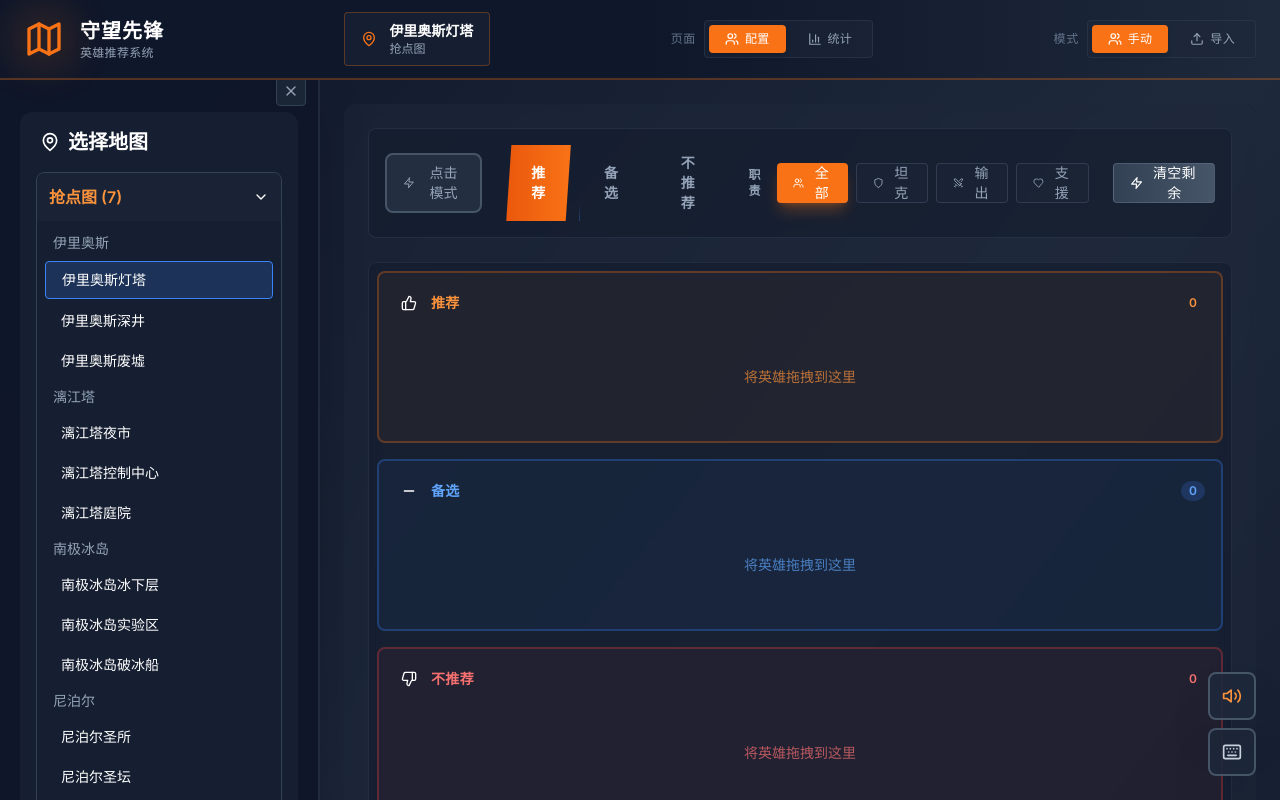
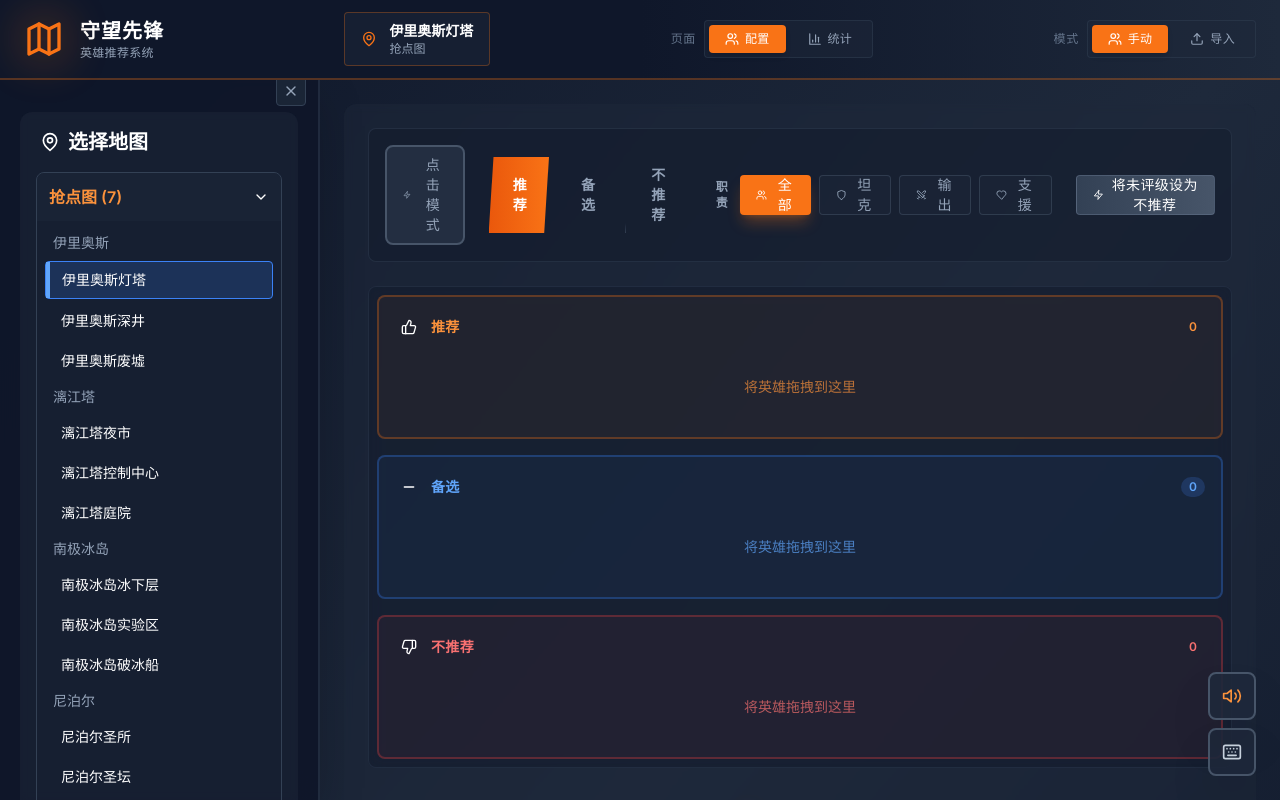
Before and after one commit to yingshiguiqi/ow-hero-picker, a Next.js app: page / in a window 1280 px wide. Both pictures are taken after a click on the button "伊里奥斯灯塔". Shown: the top 800 px of the page. Built offline with nearby package versions, Linux system fonts and the light colour scheme.

Commit message:
UX: 将未评级设为不推荐

```diff
--- a/components/DroppableRatingZone.tsx
+++ b/components/DroppableRatingZone.tsx
@@ -4,6 +4,7 @@
 import { useDroppable } from "@dnd-kit/core";
 import { HeroRating } from "@/data/heroes";
 import { cn } from "@/lib/utils";
+import { Shield, Swords, Heart } from "lucide-react";
 
 interface DroppableRatingZoneProps {
   rating: HeroRating;
@@ -11,6 +12,8 @@
   title: string;
   icon: React.ReactNode;
   count: number;
+  roleSummary?: { tank: number; damage: number; support: number };
+  hintMode?: "drag" | "click";
 }
 
 export default function DroppableRatingZone({
@@ -19,6 +22,8 @@
   title,
   icon,
   count,
+  roleSummary,
+  hintMode = "drag",
 }: DroppableRatingZoneProps) {
   const { isOver, setNodeRef } = useDroppable({
     id: `zone-${rating}`,
@@ -88,6 +93,28 @@
             {title}
           </h3>
         </div>
+        <div className="flex items-center gap-3">
+          {roleSummary && (
+            <div
+              className={cn(
+                "hidden sm:flex items-center gap-2 text-[11px]",
+                style.text
+              )}
+            >
+              <span className="flex items-center gap-1 opacity-80">
+                <Shield className="w-3.5 h-3.5" />
+                {roleSummary.tank}
+              </span>
+              <span className="flex items-center gap-1 opacity-80">
+                <Swords className="w-3.5 h-3.5" />
+                {roleSummary.damage}
+              </span>
+              <span className="flex items-center gap-1 opacity-80">
+                <Heart className="w-3.5 h-3.5" />
+                {roleSummary.support}
+              </span>
+            </div>
+          )}
           <span
             className={cn(
               "px-2 py-0.5 rounded-full text-xs font-semibold",
@@ -103,6 +130,7 @@
           >
             {count}
           </span>
+        </div>
       </div>
 
       {/* 拖拽目标提示 */}
@@ -123,13 +151,15 @@
       {/* 内容区域 */}
       <div
         className={cn(
-          "min-h-[96px] grid grid-cols-4 sm:grid-cols-5 md:grid-cols-6 lg:grid-cols-8 gap-2",
+          "grid grid-cols-4 sm:grid-cols-5 md:grid-cols-6 lg:grid-cols-8 gap-2",
           isOver && "opacity-50"
         )}
       >
         {count === 0 && !isOver ? (
           <div className="col-span-full flex items-center justify-center py-6 opacity-70">
-            <div className={cn("text-sm", style.text)}>将英雄拖拽到这里</div>
+            <div className={cn("text-sm", style.text)}>
+              {hintMode === "click" ? "点击英雄分配到这里" : "将英雄拖拽到这里"}
+            </div>
           </div>
         ) : (
           children
--- a/components/HeroGrid.tsx
+++ b/components/HeroGrid.tsx
@@ -274,7 +274,7 @@
               className="px-4 py-2.5 h-10 bg-gradient-to-r from-slate-700 to-slate-600 hover:from-slate-600 hover:to-slate-500 text-white rounded font-medium transition-all flex items-center gap-2 text-sm uppercase tracking-wide border border-slate-500/50"
             >
               <Zap className="w-4 h-4" />
-              清空剩余
+              将未评级设为不推荐
             </button>
           </div>
         </div>
--- a/components/MapSelector.tsx
+++ b/components/MapSelector.tsx
@@ -1,9 +1,9 @@
-'use client';
+"use client";
 
-import React, { useState } from 'react';
-import { Map as MapData, MapType, maps } from '@/data/maps';
-import { ChevronDown, ChevronRight, MapPin } from 'lucide-react';
-import { cn } from '@/lib/utils';
+import React, { useState } from "react";
+import { Map as MapData, MapType, maps } from "@/data/maps";
+import { ChevronDown, ChevronRight, MapPin } from "lucide-react";
+import { cn } from "@/lib/utils";
 
 interface MapSelectorProps {
   selectedMap: MapData | null;
@@ -11,8 +11,14 @@
   onMapSelect: (map: MapData, subMap?: any) => void;
 }
 
-export default function MapSelector({ selectedMap, selectedSubMap, onMapSelect }: MapSelectorProps) {
-  const [expandedTypes, setExpandedTypes] = useState<Set<MapType>>(new Set([MapType.CONTROL]));
+export default function MapSelector({
+  selectedMap,
+  selectedSubMap,
+  onMapSelect,
+}: MapSelectorProps) {
+  const [expandedTypes, setExpandedTypes] = useState<Set<MapType>>(
+    new Set([MapType.CONTROL])
+  );
 
   const toggleType = (type: MapType) => {
     const newExpanded = new Set(expandedTypes);
@@ -26,9 +32,9 @@
 
   const getTypeColor = (type: MapType, isExpanded: boolean) => {
     if (isExpanded) {
-      return 'text-orange-400';
+      return "text-orange-400";
     }
-    return 'text-slate-400';
+    return "text-slate-400";
   };
 
   // 按类型分组地图
@@ -49,12 +55,23 @@
 
       <div className="space-y-2">
         {Object.entries(mapsByType).map(([type, typeMaps]) => (
-          <div key={type} className="border border-slate-700 rounded-lg overflow-hidden">
+          <div
+            key={type}
+            className="border border-slate-700 rounded-lg overflow-hidden"
+          >
             <button
               onClick={() => toggleType(type as MapType)}
               className="w-full p-3 bg-slate-800/50 hover:bg-slate-700/50 transition-colors flex items-center justify-between"
             >
-              <span className={cn('font-semibold', getTypeColor(type as MapType, expandedTypes.has(type as MapType)))}>
+              <span
+                className={cn(
+                  "font-semibold",
+                  getTypeColor(
+                    type as MapType,
+                    expandedTypes.has(type as MapType)
+                  )
+                )}
+              >
                 {type} ({typeMaps.length})
               </span>
               {expandedTypes.has(type as MapType) ? (
@@ -78,10 +95,11 @@
                             key={subMap.id}
                             onClick={() => onMapSelect(map, subMap)}
                             className={cn(
-                              'w-full text-left px-4 py-2 rounded hover:bg-slate-700/50 transition-colors text-sm',
-                              selectedMap?.id === map.id && selectedSubMap?.id === subMap.id
-                                ? 'bg-blue-500/20 border border-blue-500'
-                                : ''
+                              "relative w-full text-left px-4 py-2 rounded hover:bg-slate-700/50 transition-colors text-sm",
+                              selectedMap?.id === map.id &&
+                                selectedSubMap?.id === subMap.id
+                                ? "bg-blue-500/20 border border-blue-500 before:absolute before:left-0 before:top-0 before:bottom-0 before:w-1 before:bg-blue-400"
+                                : ""
                             )}
                           >
                             {subMap.name}
@@ -92,10 +110,10 @@
                       <button
                         onClick={() => onMapSelect(map)}
                         className={cn(
-                          'w-full text-left px-4 py-2 rounded hover:bg-slate-700/50 transition-colors',
+                          "relative w-full text-left px-4 py-2 rounded hover:bg-slate-700/50 transition-colors",
                           selectedMap?.id === map.id && !selectedSubMap
-                            ? 'bg-blue-500/20 border border-blue-500'
-                            : ''
+                            ? "bg-blue-500/20 border border-blue-500 before:absolute before:left-0 before:top-0 before:bottom-0 before:w-1 before:bg-blue-400"
+                            : ""
                         )}
                       >
                         {map.name}
```
Lines whose indentation alone changed are shown as unchanged.
